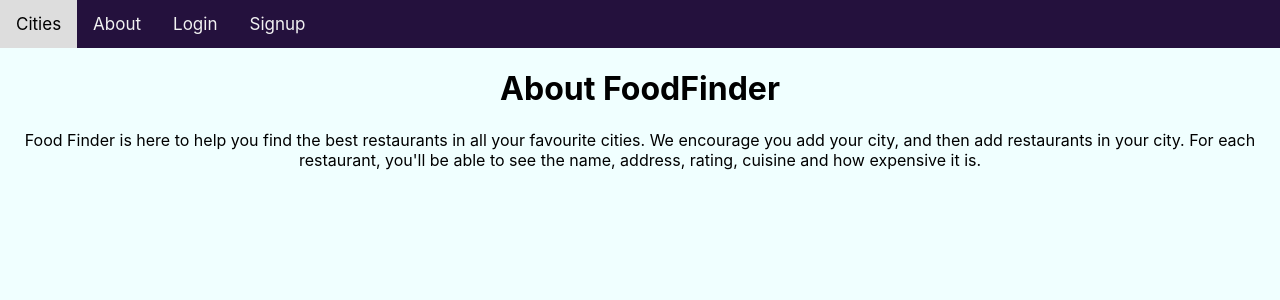
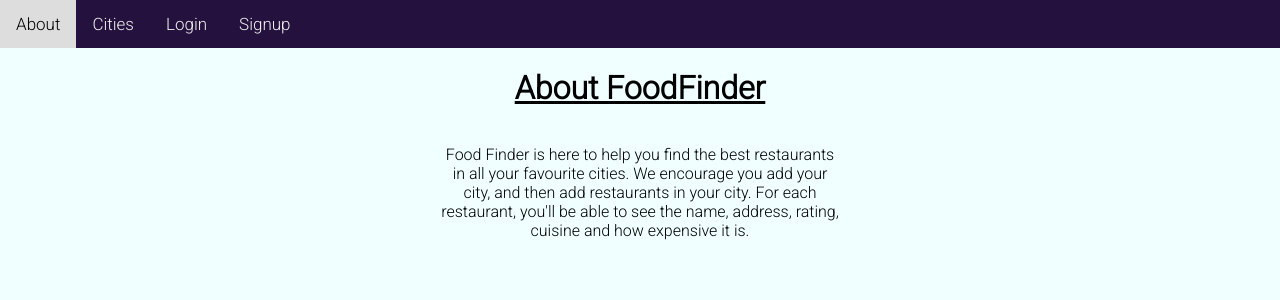
Before and after one commit to module-three-project/food-finder-client, a React (Create React App) app: page /about in a window 1280 px wide. Shown: the top 300 px of the page. Built offline with nearby package versions, Linux system fonts and the light colour scheme; no server answers.

Commit message:
conditional rendering for restaurant list, add something to homepage

```diff
--- a/public/index.html
+++ b/public/index.html
@@ -10,6 +10,9 @@
       content="Web site created using create-react-app"
     />
     <link rel="apple-touch-icon" href="%PUBLIC_URL%/logo192.png" />
+    <link rel="preconnect" href="https://fonts.googleapis.com">
+<link rel="preconnect" href="https://fonts.gstatic.com" crossorigin>
+<link href="https://fonts.googleapis.com/css2?family=Roboto:ital,wght@0,300;1,400&display=swap" rel="stylesheet">
     <!--
       manifest.json provides metadata used when your web app is installed on a
       user's mobile device or desktop. See https://developers.google.com/web/fundamentals/web-app-manifest/
@@ -24,7 +27,7 @@
       work correctly both with client-side routing and a non-root public URL.
       Learn how to configure a non-root public URL by running `npm run build`.
     -->
-    <title>Food Finder Server</title>
+    <title>Food Finder</title>
   </head>
   <body>
     <noscript>You need to enable JavaScript to run this app.</noscript>
--- a/src/components/Navbar.js
+++ b/src/components/Navbar.js
@@ -7,8 +7,9 @@
     const { isLoggedIn, user, logOutUser } = useContext(AuthContext);
     return (
         <nav className="topnav">
+        <Link to='about'>About</Link>
             <Link to='cities'>Cities</Link>
-            <Link to='about'>About</Link>
+
             {isLoggedIn && (<>
                 <Link to='cities/create'>Add Your City</Link>
                 <Link to='restaurants/create'>Add a New Restaurant</Link>
--- a/src/index.css
+++ b/src/index.css
@@ -1,10 +1,6 @@
 body {
   margin: 0;
-  font-family: -apple-system, BlinkMacSystemFont, 'Segoe UI', 'Roboto', 'Oxygen',
-    'Ubuntu', 'Cantarell', 'Fira Sans', 'Droid Sans', 'Helvetica Neue',
-    sans-serif;
-  -webkit-font-smoothing: antialiased;
-  -moz-osx-font-smoothing: grayscale;
+  font-family: 'Roboto', sans-serif;
   background-color: azure;
 }
 
--- a/src/pages/AboutPage.js
+++ b/src/pages/AboutPage.js
@@ -1,9 +1,16 @@
+import './styles/AboutPage.css'
+
+
 export default function AboutPage(){
+
     return(
-        <div>
+        <div className='AboutPage'>
+        <div className='title'>
         <h1> About FoodFinder </h1>
+        </div>
+        <div className="aboutText">
         <p>Food Finder is here to help you find the best restaurants in all your favourite cities. We encourage you add your city, and then add restaurants in your city. For each restaurant, you'll be able to see the name, address, rating, cuisine and how expensive it is. </p>
-
+</div>
         </div>
     )
 }
--- a/src/pages/AddRestaurant.js
+++ b/src/pages/AddRestaurant.js
@@ -22,9 +22,6 @@
   const [cityId, setCityId] = useState("");
   const [errorMessage, setErrorMessage] = useState(undefined);
   const navigate = useNavigate();
-
-  console.log(props);
-  console.log(cuisinesArray);
 
   const handleSubmit = (e) => {
     e.preventDefault();
@@ -52,16 +49,17 @@
 
   const {user} = useContext(AuthContext);
   console.log("email:",user.email)
-
+ console.log('console')
 
   return (
     <div className="AddRestaurant">
 
-    <h1>Add a Restaurant</h1>
+
     <div className="textAndForm">
     <div className="divForText">
-    <h5>Enter the name of the restaurant, the city where we can find it and the street address. Choose a number between 1 and 5 (where 5 is the best!) to rate it, select the cuisine, and let us know how pricey it is.</h5>
-    <h6>Don't see your city? Use the link at the top to add your city to our website :)</h6>
+
+    <h4>Enter the name of the restaurant, the city where we can find it and the street address. Choose a number between 1 and 5 (where 5 is the best!) to rate it, select the cuisine, and let us know how pricey it is.</h4>
+    <h5>Don't see your city? Use the link at the top to add your city to our website :)</h5>
     </div>
       <form onSubmit={handleSubmit}>
         <div className="fieldsContainer"><div>
@@ -126,7 +124,7 @@
           >
             <option>Choose Cuisine</option>
             {cuisinesArray.map((each) => {
-              console.log(each);
+
               return <option>{each}</option>;
             })}
           </select></div>
--- a/src/pages/HomePage.js
+++ b/src/pages/HomePage.js
@@ -1,7 +1,11 @@
+import logo from '../images/foodfinderlogo.png'
+
 export default function HomePage(){
     return(
         <div>
-            <h1>This is your homepage</h1>
+            <h1>Welcome to</h1>
+            <img src={logo} alt="logo"></img>
+            <h2> Find great restaurants in your city!</h2>
         </div>
     )
 }
--- a/src/pages/SeeRestaurants.js
+++ b/src/pages/SeeRestaurants.js
@@ -28,6 +28,7 @@
 
 console.log('city:', city)
 console.log('cityRestos:', city.restaurants)
+console.log('restaurantslength', city?.restaurants?.length)
 console.log('cityId:' ,cityId)
 
 ///////error going on with this where first the code doesnt run until you remove the map and then put it back in
@@ -39,11 +40,17 @@
         <div>
             <h1>Restaurants in {city.cityName}</h1>
 
-            {city.restaurants.map((restaurant)=>{
+            {city?.restaurants.length !== 0 ?
+              city.restaurants.map((restaurant)=>{
                 return(
                     <p><Link to={`/restaurants/${restaurant._id}`}>{restaurant.name}</Link></p>
                 )
-            })}
+            }) : <div>
+            <h3>Sorry no restaurants yet</h3>
+            <h3><Link to='/restaurants/create'>Add one?</Link></h3>
+            </div>
+             }
+
         </div>
     )
 }
--- /dev/null
+++ b/src/pages/styles/AboutPage.css
@@ -0,0 +1,20 @@
+.aboutText{
+    max-width: 400px;
+    text-align: center;
+    display: flex;
+    justify-content: center;
+
+    margin: auto;
+}
+
+.AboutPage{
+    display: flex;
+    justify-content: center;
+    flex-direction: column;
+
+}
+
+.title{
+
+    text-decoration: underline;
+}
```
Also changed, not shown: src/images/foodfinderlogo.png (added).
